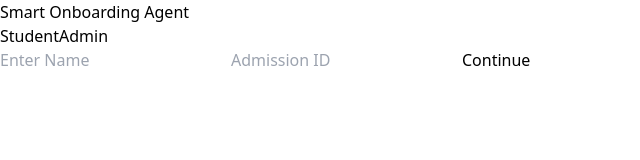
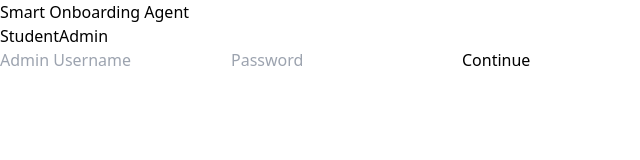
Before and after one commit to Ishika-1608/smart-student-onboarding-agent, a React app in the folder frontend/: page / in a window 1280 px wide. Both pictures are taken after a click on the button "Admin". Shown: the top 160 px of the page, without its empty margins (0-640 px from the left). Built offline with nearby package versions, Linux system fonts and the light colour scheme; the HTML template or start-up script is replaced by a standard one.

Commit message:
Fixed admin page

```diff
--- a/frontend/src/pages/Login.jsx
+++ b/frontend/src/pages/Login.jsx
@@ -1,90 +1,122 @@
 import { useState } from "react";
+import { useNavigate } from "react-router-dom";
 
 export default function Login() {
+  const navigate = useNavigate();
+
+  const [role, setRole] = useState("student");
   const [name, setName] = useState("");
   const [admissionId, setAdmissionId] = useState("");
-  const [role, setRole] = useState("student");
+  const [adminUser, setAdminUser] = useState("");
+  const [adminPass, setAdminPass] = useState("");
 
   const handleLogin = () => {
+
+    // ---------- STUDENT LOGIN ----------
+    if (role === "student") {
+
       if (!name || !admissionId) {
-      alert("Please enter all details");
+        alert("Enter details");
         return;
       }
 
-    // Store user locally
-    const userData = {
-      name: name,
-      admission_id: admissionId,
-      role: role,
-    };
+      localStorage.setItem("role", "student");
+      localStorage.setItem("studentId", admissionId);
+      localStorage.setItem("studentName", name);
 
-    localStorage.setItem("user", JSON.stringify(userData));
+      navigate("/student");
+    }
 
-    // Redirect based on role
-    if (role === "admin") {
-      window.location.href = "/admin";
+    // ---------- ADMIN LOGIN ----------
+    else {
+
+      // Demo admin login (for hackathon)
+      if (adminUser === "admin" && adminPass === "admin123") {
+
+        localStorage.setItem("role", "admin");
+        navigate("/admin");
+
       } else {
-      window.location.href = "/student";
+        alert("Invalid admin credentials");
+      }
     }
   };
 
   return (
-    <div className="min-h-screen flex items-center justify-center bg-gray-100">
-      <div className="bg-white shadow-lg rounded-xl p-8 w-[380px]">
-        <h1 className="text-2xl font-bold text-center mb-6">
+    <div className="flex items-center justify-center h-screen bg-gray-100">
+
+      <div className="bg-white shadow-lg rounded-xl p-8 w-96">
+
+        <h2 className="text-2xl font-bold text-center mb-6">
           Smart Onboarding Agent
-        </h1>
+        </h2>
 
-        {/* Role Toggle */}
+        {/* Role Switch */}
         <div className="flex mb-4">
           <button
-            className={`flex-1 py-2 ${
-              role === "student"
-                ? "bg-blue-500 text-white"
-                : "bg-gray-200"
-            }`}
+            className={`w-1/2 p-2 ${role === "student" ? "bg-blue-500 text-white" : "bg-gray-200"}`}
             onClick={() => setRole("student")}
           >
             Student
           </button>
 
           <button
-            className={`flex-1 py-2 ${
-              role === "admin"
-                ? "bg-blue-500 text-white"
-                : "bg-gray-200"
-            }`}
+            className={`w-1/2 p-2 ${role === "admin" ? "bg-blue-500 text-white" : "bg-gray-200"}`}
             onClick={() => setRole("admin")}
           >
             Admin
           </button>
         </div>
 
-        {/* Name Input */}
+        {/* STUDENT FORM */}
+        {role === "student" && (
+          <>
             <input
               type="text"
               placeholder="Enter Name"
-          className="w-full border p-2 rounded mb-3"
+              className="w-full p-2 border mb-3"
               value={name}
               onChange={(e) => setName(e.target.value)}
             />
 
-        {/* Admission ID */}
             <input
               type="text"
               placeholder="Admission ID"
-          className="w-full border p-2 rounded mb-4"
+              className="w-full p-2 border mb-3"
               value={admissionId}
               onChange={(e) => setAdmissionId(e.target.value)}
             />
+          </>
+        )}
 
-        {/* Login Button */}
+        {/* ADMIN FORM */}
+        {role === "admin" && (
+          <>
+            <input
+              type="text"
+              placeholder="Admin Username"
+              className="w-full p-2 border mb-3"
+              value={adminUser}
+              onChange={(e) => setAdminUser(e.target.value)}
+            />
+
+            <input
+              type="password"
+              placeholder="Password"
+              className="w-full p-2 border mb-3"
+              value={adminPass}
+              onChange={(e) => setAdminPass(e.target.value)}
+            />
+          </>
+        )}
+
         <button
           onClick={handleLogin}
-          className="w-full bg-blue-500 text-white py-2 rounded hover:bg-blue-600"
+          className="w-full bg-blue-500 text-white p-2 rounded"
         >
           Continue
         </button>
+
       </div>
     </div>
   );
```
Lines whose indentation alone changed are shown as unchanged.
